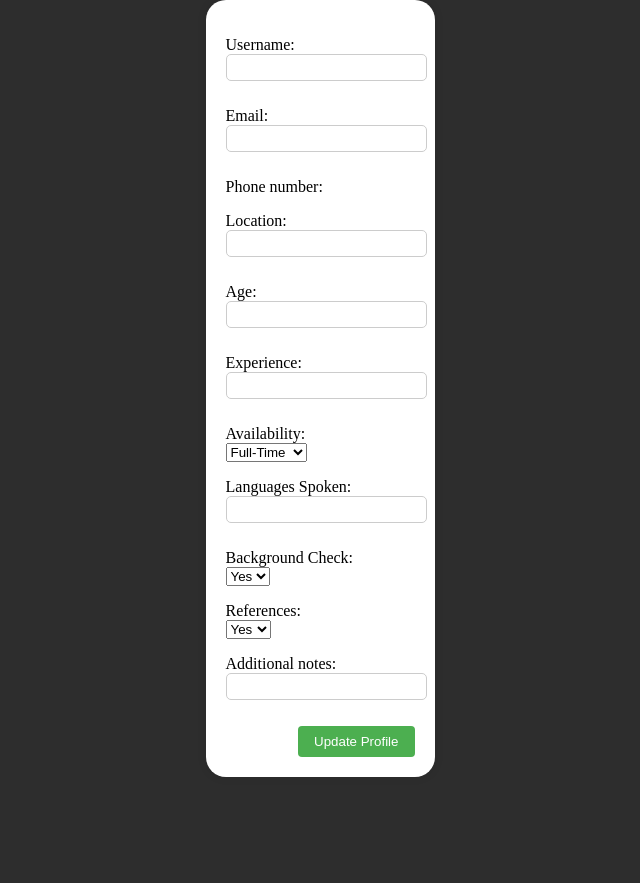
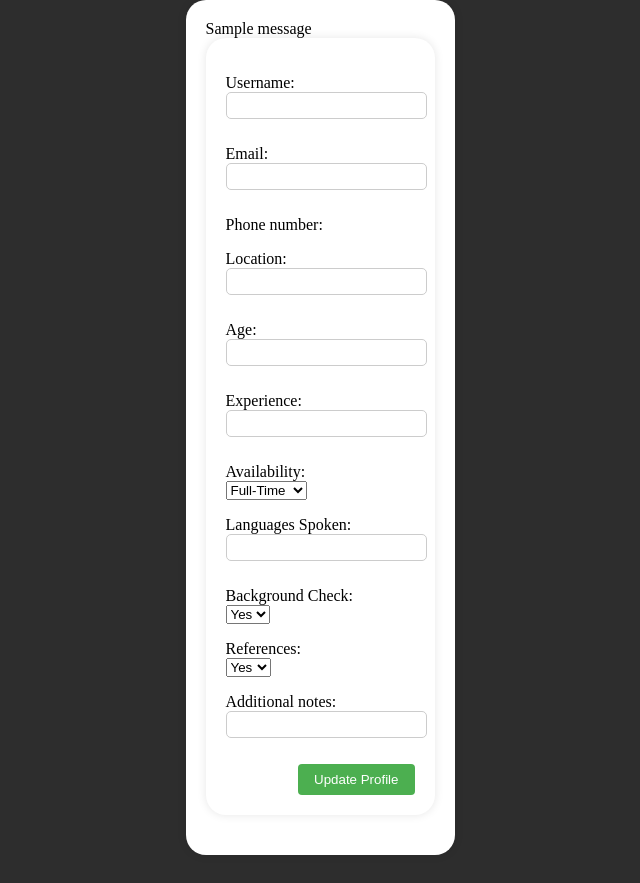
Before and after one commit to andra2410/elderlyCare, a Flask app: page /caregivers_profile/admin in a window 1280 px wide. Shown: the part 265-1148 px from the top of the page, without its empty margins (320-960 px from the left). Before the commit the page ends 1042 px from the top, so only its background shows below. Run offline with Flask 3, Linux system fonts and the light colour scheme; a user stored in the database is signed in; one stand-in notice (Sample message) is shown.

Commit message:
Modified caregivers_profile route such that the user cannot choose an existing username. If the chosen username already exists, a temporary message will be shown (flash...) Added the functionality of flashed messages in the caregivers_profile.html

```diff
--- a/app/routes.py
+++ b/app/routes.py
@@ -169,6 +169,9 @@ def caregivers_profile(username):
             new_background_check = request.form.get('new_background_check')
             new_additional_notes = request.form.get('new_additional_notes')
 
+            if new_username != user.username and Users.query.filter_by(username=new_username).first():
+                flash('Username already exists. Please choose a different one.', 'error')
+                return render_template('caregivers_profile.html', user=user)
             if new_username:
                 user.username = new_username
             if new_email:
--- a/app/templates/caregivers_profile.html
+++ b/app/templates/caregivers_profile.html
@@ -38,6 +38,20 @@
         }
     </style>
 
+<div class="profile-container">
+        <div class="profile-box">
+            {% with messages = get_flashed_messages(with_categories=true) %}
+                {% if messages %}
+                    <div class="flashed-messages">
+                        {% for category, message in messages %}
+                            <div class="alert alert-{{ category }}">
+                                {{ message }}
+                            </div>
+                        {% endfor %}
+                    </div>
+                {% endif %}
+            {% endwith %}
+
 
     <div class="profile-container">
         <div class="profile-box">
```
